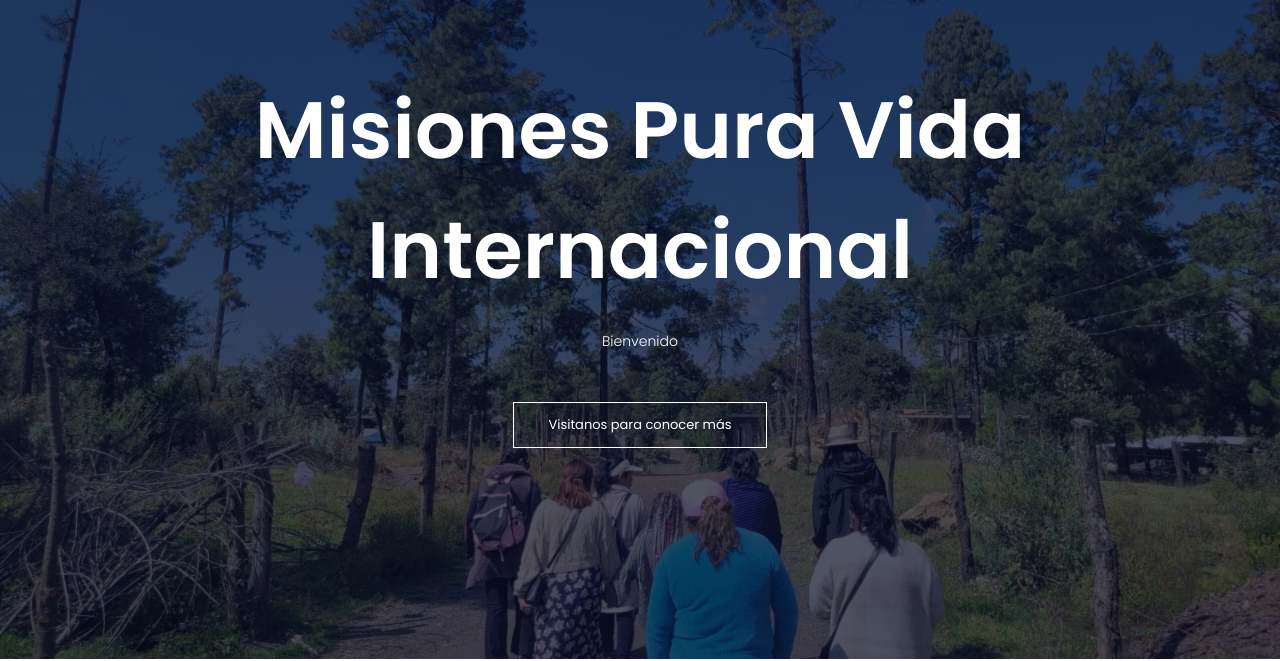
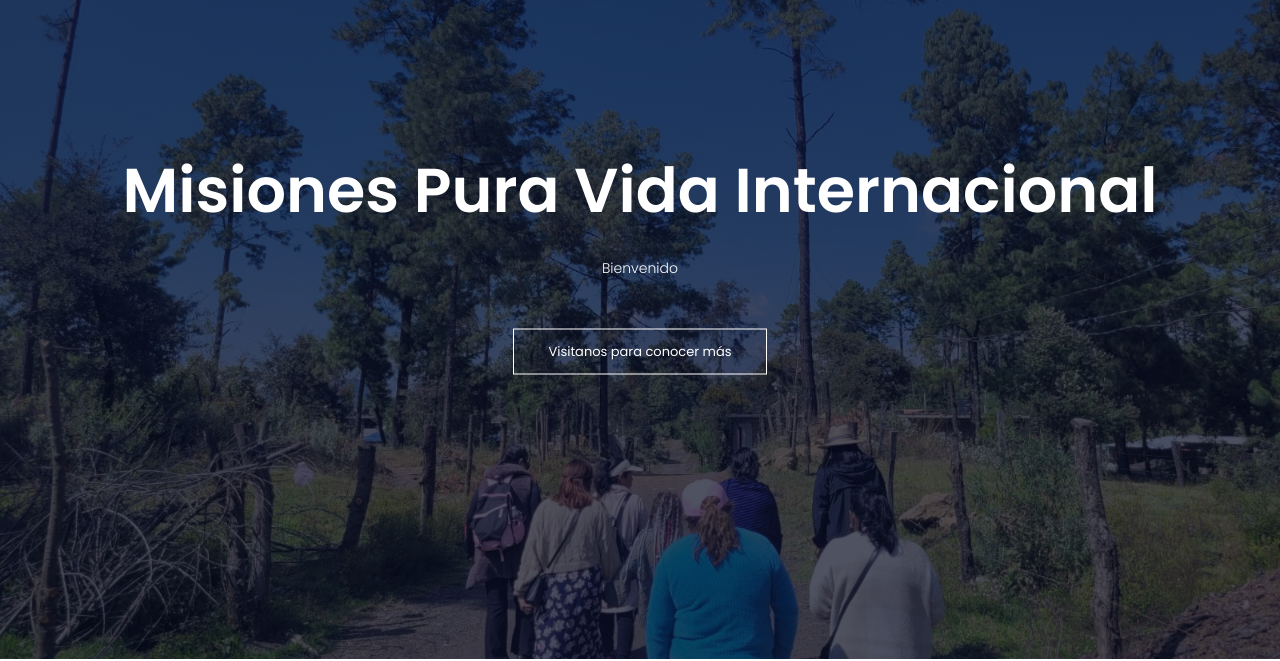
Before and after one commit to IglesiaPuraVidaInternacional/Misiones, a plain HTML site: page index.html in a window 1280 px wide. Shown: the part 141-802 px from the top of the page. Drawn offline with Linux system fonts and the light colour scheme.

Commit message:
style.css

```diff
--- a/style.css
+++ b/style.css
@@ -61,7 +61,7 @@ nav img{
     text-align: center;
 }
 .text-box h1{
-    font-size: 80px;
+    font-size: 62px;
 }
 .text-box p{
     margin: 10px 0 40px;
```
